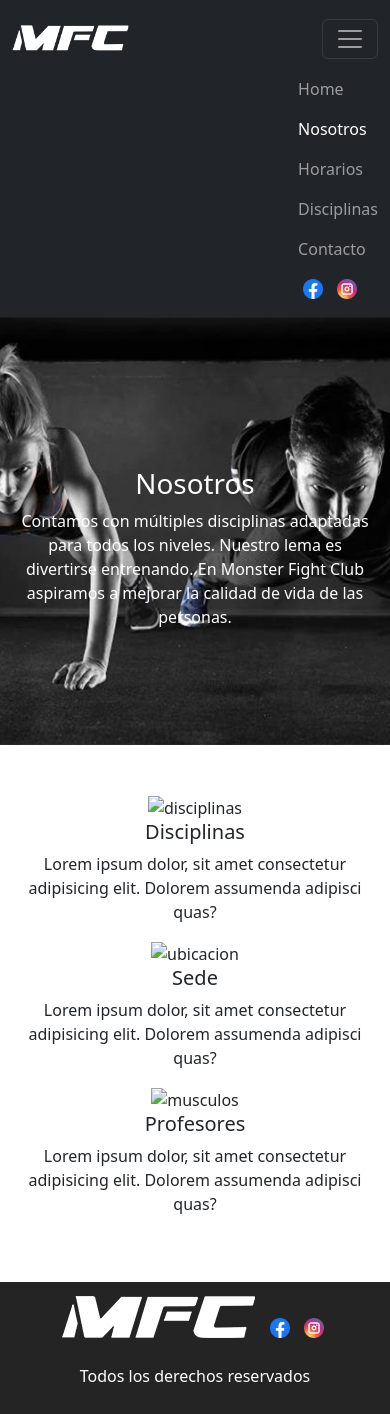
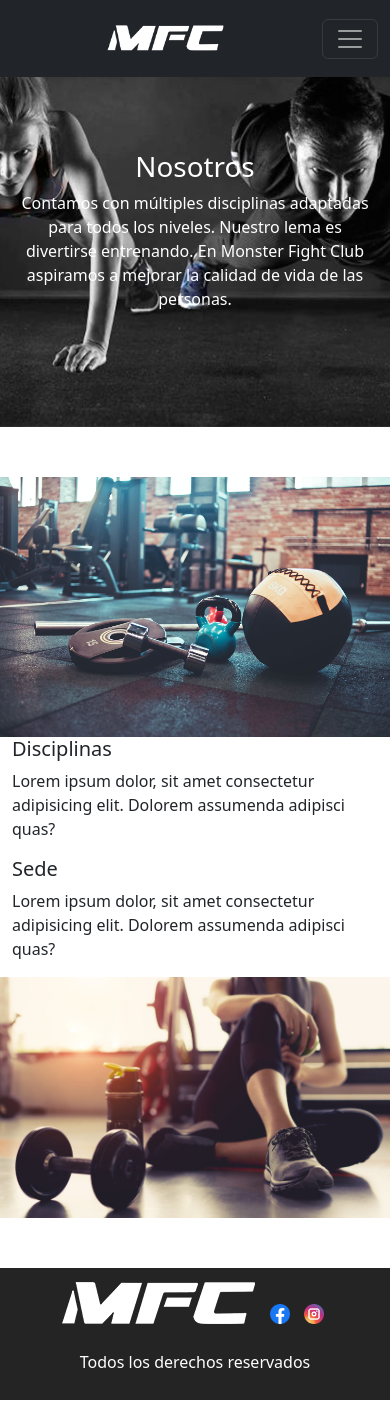
Before and after one commit to elpalmu/segunda-entrega-coderhouse, a plain HTML site: page Paginas/Nosotros.html in a window 390 px wide. Drawn offline with nearby package versions, Linux system fonts and the light colour scheme.

Commit message:
segundo commit

```diff
--- a/Paginas/Nosotros.html
+++ b/Paginas/Nosotros.html
@@ -12,15 +12,15 @@
 <body>
 
 
-    <nav class="navbar navbar-expand-lg navbar-dark bg-dark">
+    <nav class="navbar navbar-expand-lg navbar-dark bg-dark fixed-top">
         <div class="container">
-                <a class="navbar-brand" href="index.html">
+               <a class="navbar-brand mx-auto" href="index.html">
                     <img class="logotipo" src="../imagenes/logo MFC.png" alt="logo"></a>
-                <button class="navbar-toggler" type="button" data-bs-toggle="collapse" data-bs-target="#navbarSupportedContent" aria-controls="navbarSupportedContent" aria-expanded="false" aria-label="Toggle navigation">
+                <button class="navbar-toggler ml-auto" type="button" data-bs-toggle="collapse" data-bs-target="#navbarSupportedContent" aria-controls="navbarSupportedContent" aria-expanded="false" aria-label="Toggle navigation">
                     <span class="navbar-toggler-icon"></span>
                 </button>
-                <div class="collapse navbar-collapse d-flex justify-content-end" id="navbarSupportedContent">
-                    <ul class="navbar-nav ml-auto">
+                <div class="collapse navbar-collapse justify-content-end" id="navbarSupportedContent">
+                    <ul class="navbar-nav mb-2 mb-lg-0">
 
                         <li class="nav-item">
                             <a class="nav-link"  href="../index.html">Home</a>
@@ -59,43 +59,53 @@
                 <div class="row">
                     <div class="col-12">
                         <h1>Nosotros</h1>
-                    <p>Contamos con múltiples disciplinas adaptadas para todos los niveles.
+                            <p>Contamos con múltiples disciplinas
+                            adaptadas para todos los niveles.
                             Nuestro lema es divertirse entrenando.
                             En Monster Fight Club
-                        aspiramos a mejorar la calidad de vida de las personas.</p>
+                            aspiramos a mejorar la calidad de vida de las personas.
+                            </p>
+                </div>
+                </div>
+            </div>
+        </section>
 
+        <section class="altura-a-b">
+            <div class="contenedor-imagenes">
+                    <div class="row">
+                        <div class="col-12 col-sm-6">
+                            <img class="img-fluid" src="../imagenes/entrenamiento.jpg" alt="Imagen 1">
                         </div>
                     </div>
         </div>
 
-
-
-    </section>
-    <section class="altura-a-b">
                     <div class="container">
                         <div class="row">
-                <div class="col-12 col-sm-4 text-center">
-                    <img class="iconosDeporte" src="./imagenes/icono pesas.jpg" alt="disciplinas">
+                            <div class="col-12 col-sm-6">
                                 <h5>Disciplinas</h5>
                                 <p>Lorem ipsum dolor, sit amet consectetur adipisicing
                             elit. Dolorem assumenda adipisci quas?</p>
+
                             </div>
 
-                <div class="col-12 col-sm-4 text-center">
-                    <img class="iconosDeporte" src="./imagenes/icono ubicacion.jpg" alt="ubicacion">
-                    <h5>Sede</h5>
-                    <p>Lorem ipsum dolor, sit amet consectetur adipisicing
-                   elit. Dolorem assumenda adipisci quas?</p>
                         </div>
 
-                <div class="col-12 col-sm-4 text-center">
-                    <img class="iconosDeporte" src="./imagenes/icono musculos.jpg" alt="musculos">
-                    <h5>Profesores</h5>
+                    </div>
+
+                    <div class="container">
+                        <div class="row">
+                            <div class="col-12 col-sm-6">
+                                <h5>Sede</h5>
                                 <p>Lorem ipsum dolor, sit amet consectetur adipisicing
                                 elit. Dolorem assumenda adipisci quas?</p>
                             </div>
                         </div>
                     </div>
+                        <div class="col-12 col-sm-6">
+                            <img class="img-fluid" src="../imagenes/entrenamiento1.jpg" alt="Imagen 2">
+                        </div>
+
+
         </section>
 
 
--- a/css/estilo.css
+++ b/css/estilo.css
@@ -34,7 +34,14 @@ body{
 
 .cabeceraNosotros h1, .cabeceraNosotros p{
     color: rgb(255, 255, 255);
+    text-align: center center;
 }
+
+
+
+
+
+
 footer{
     background-color: rgb(36, 36, 36);
     padding: 10px 0;
```
Also changed, not shown: Paginas/Contacto.html (+4 -4 lines), Paginas/Disciplinas.html (+5 -5 lines), Paginas/Horarios.html (+6 -6 lines), index.html (+20 -11 lines). Lines whose indentation alone changed are shown as unchanged.
